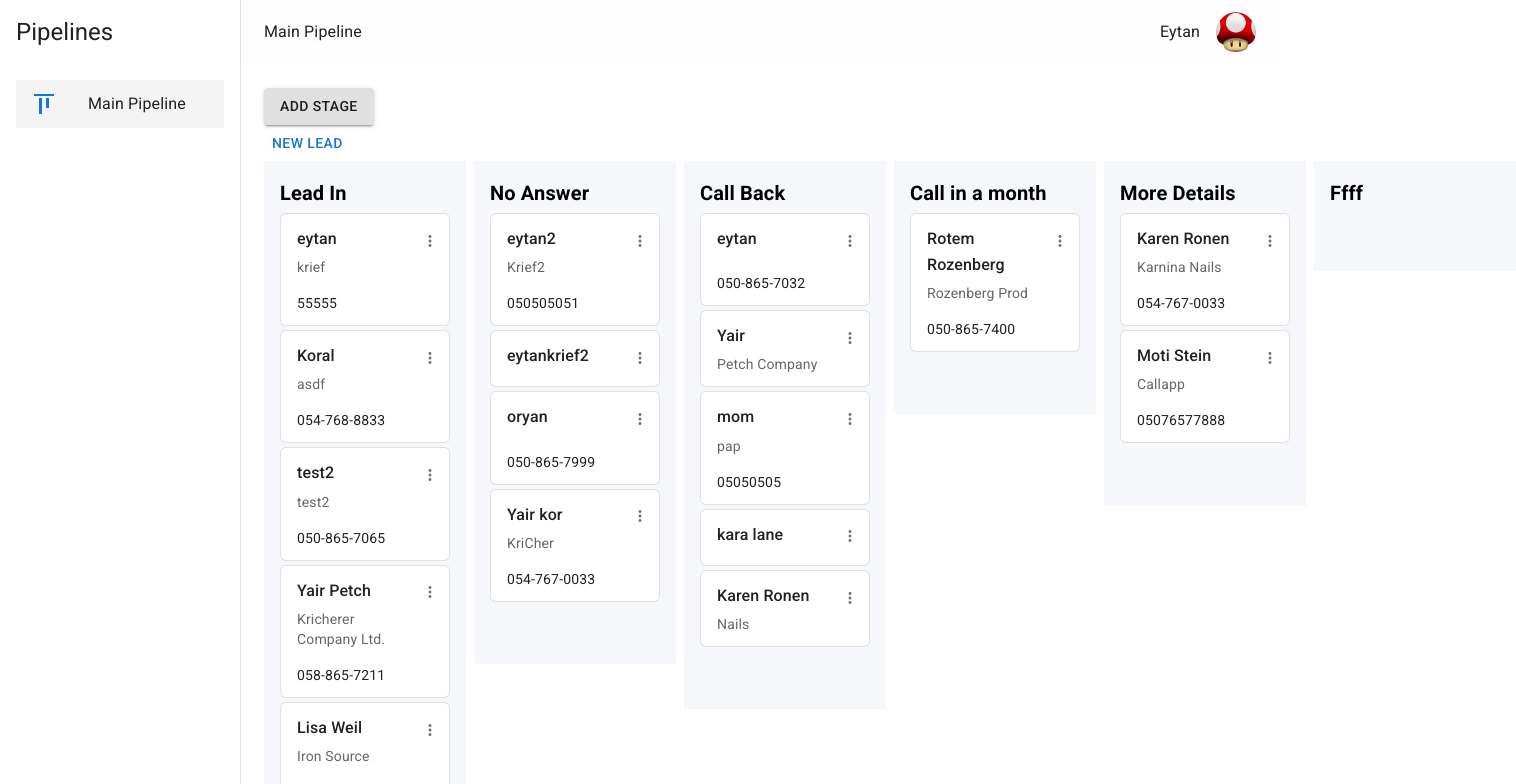
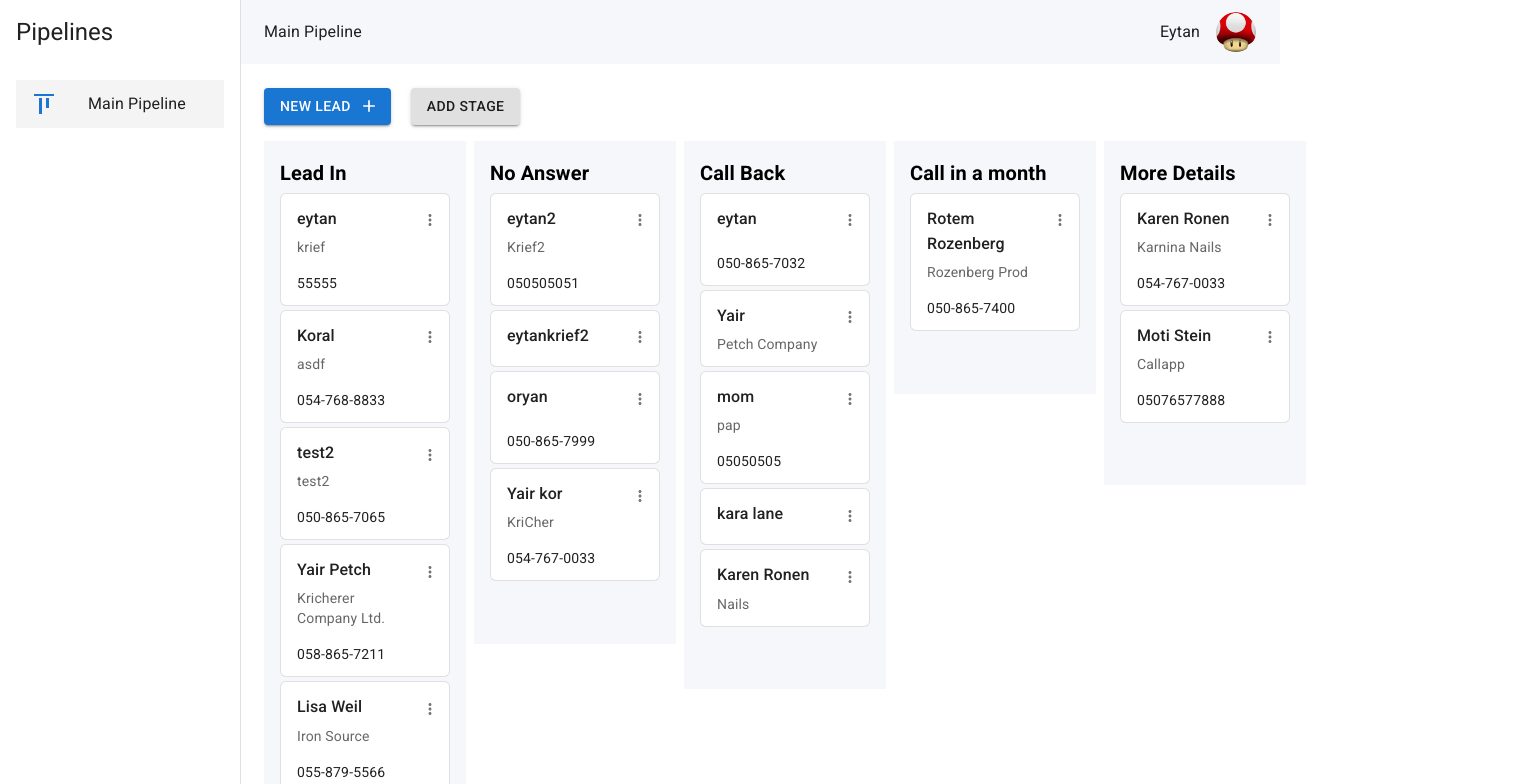
Before and after one commit to Eytan3000/CRM1, a React (Create React App) app: page / in a window 1280 px wide. Shown: the top 784 px of the page, 1516 px wide, since content can reach past the window. Built offline with nearby package versions, Linux system fonts and the light colour scheme; data requests are answered from the project's data file.

Commit message:
new lead button & new stage put in box

```diff
--- a/data/db.json
+++ b/data/db.json
@@ -19,10 +19,6 @@
     {
       "name": "More Details",
       "id": 5
-    },
-    {
-      "name": "ffff",
-      "id": 6
     }
   ],
   "leads": [
--- a/src/App.js
+++ b/src/App.js
@@ -13,7 +13,8 @@ import { DbFunctionsProvider } from './contexts/DbFunctionsContext';
 const theme = createTheme({
   palette: {
     primary: {
-      main: '#fefefe',
+      // main: '#fefefe',
+      main: '#f5f7fa',
     },
     secondary: purple,
   },
--- a/src/components/Layout.js
+++ b/src/components/Layout.js
@@ -27,6 +27,7 @@ const useStyles = makeStyles((theme) => {
     },
     drawer: {
       width: drawerWidth,
+      // background: '#4361ee',
     },
     drawerPaper: {
       width: drawerWidth,
--- a/src/components/AddStagePopper.js
+++ b/src/components/leadRender/AddStagePopper.js
@@ -6,7 +6,7 @@ import {
   Popover,
   makeStyles,
 } from '@material-ui/core';
-import InputFieldText from '../components/InputFieldText';
+import InputFieldText from '../InputFieldText';
 
 import EditIcon from '@mui/icons-material/Edit';
 
@@ -37,22 +37,6 @@ export default function AddStagePopper({ updateStage }) {
   const [anchorEl, setAnchorEl] = React.useState(null);
 
   const buttonRef = useRef(null);
-
-  // const updateStage = (newStage) => {
-  //   fetch('http://localhost:8000/stages', {
-  //     method: 'POST',
-  //     headers: { 'Content-type': 'application/json' },
-  //     body: JSON.stringify({
-  //       name: newStage,
-  //     }),
-  //   })
-  //     .then((res) => res.json())
-  //     .then((data) => {
-  //       setStages((prevStage) => [...prevStage, { ...data }]);
-  //     })
-
-  //     .catch((err) => console.error(err));
-  // };
 
   const handlePopperClick = (event) => {
     setAnchorEl(event.currentTarget);
@@ -90,7 +74,13 @@ export default function AddStagePopper({ updateStage }) {
 
   return (
     <Fragment>
-      <Button ref={buttonRef} variant="contained" onClick={handlePopperClick}>
+      <Button
+        // color="primary"
+        size="medium"
+        // variant="text"
+        ref={buttonRef}
+        variant="contained"
+        onClick={handlePopperClick}>
         Add Stage
       </Button>
       <Popover
--- a/src/components/NewLeadModal.js
+++ b/src/components/leadRender/NewLeadModal.js
@@ -3,8 +3,9 @@ import Box from '@mui/material/Box';
 import Button from '@mui/material/Button';
 import Typography from '@mui/material/Typography';
 import Modal from '@mui/material/Modal';
-import Create from '../pages/Create';
+import Create from '../../pages/Create';
 import { useRef } from 'react';
+import AddIcon from '@mui/icons-material/Add';
 
 const style = {
   position: 'absolute',
@@ -34,7 +35,12 @@ export default function NewLeadModal() {
 
   return (
     <div>
-      <Button ref={buttonRef} onClick={handleOpen}>
+      <Button
+        ref={buttonRef}
+        onClick={handleOpen}
+        variant="contained"
+        endIcon={<AddIcon />}
+        sx={{ marginRight: '20px' }}>
         New Lead
       </Button>
       <Modal
--- a/src/components/leadRender/leadRenderColumn.js
+++ b/src/components/leadRender/leadRenderColumn.js
@@ -5,7 +5,7 @@ import { Box, Button, Grid, Modal, Stack } from '@mui/material';
 import TitleLabel from '../TitleLabel';
 import { makeStyles } from '@material-ui/core';
 import { convertCamelCaseToSpaces } from '../../helpers/helpers';
-import NewLeadModal from '../NewLeadModal';
+import NewLeadModal from './NewLeadModal';
 import Create from '../../pages/Create';
 import LeadPaper from './LeadPaper';
 
--- a/src/pages/LeadsRender.js
+++ b/src/pages/LeadsRender.js
@@ -1,13 +1,13 @@
 import React, { useContext, useEffect, useState } from 'react';
 
-import NewLeadModal from '../components/NewLeadModal';
-import AddStagePopper from '../components/AddStagePopper';
+import NewLeadModal from '../components/leadRender/NewLeadModal';
+import AddStagePopper from '../components/leadRender/AddStagePopper';
 import { loadCards, loadStagesContext } from '../contexts/DbFunctionsContext';
 
 import { updateStageToDb } from '../helpers/dbFunctions';
 
 import LeadRenderColumn from '../components/leadRender/LeadRenderColumn';
-import { Grid } from '@mui/material';
+import { Box, Grid } from '@mui/material';
 import { renderContext } from '../contexts/DbFunctionsContext';
 import { useMediaQuery } from '@mui/material';
 
@@ -19,10 +19,11 @@ export default function LeadsRender({ idPassUp, stagesPassUp }) {
 
   const [leads, setLeads] = useState([]);
   const [stages, setStages] = useState([]);
+  const wrapMaxWidth = (1300 * stages.length) / 5; // when does the window stop squeezing and start pushing
+  const isDesktop = useMediaQuery(
+    `(min-width: 900px) and (max-width: ${wrapMaxWidth}px)`
+  ); // the mediaQuery is affected by the number of stages.
 
-  const isDesktop = useMediaQuery('(min-width: 900px) and (max-width: 1300px)');
-
-  // const [reRender, setRerender] = useState(true);
   const { reRender, setRerender } = useContext(renderContext);
 
   useEffect(() => {
@@ -51,10 +52,11 @@ export default function LeadsRender({ idPassUp, stagesPassUp }) {
 
   return (
     <div>
-      <AddStagePopper updateStage={updateStage} />
-      {/* <NewLeadModal setRerender={() => setRerender(!reRender)} /> */}
-      <NewLeadModal />
-      {/* <Grid container spacing={3}> */}
+      <Box display="flex" paddingBottom={2}>
+        <NewLeadModal />
+        {/* <Grid container spacing={3}> */}
+        <AddStagePopper updateStage={updateStage} />
+      </Box>
       <Grid
         container
         rowSpacing={2}
```
